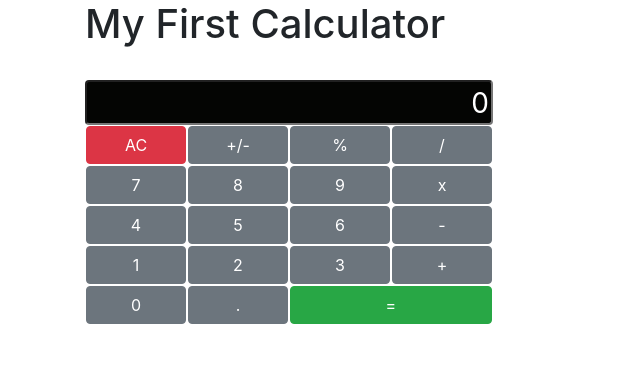
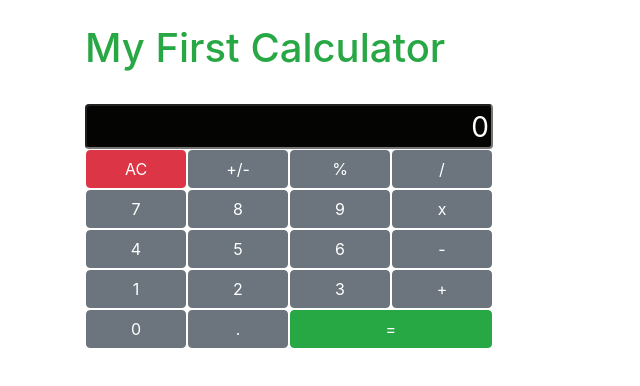
Before and after one commit to MSolovyeva/Calculator, a plain HTML site: page index.html in a window 1280 px wide. Shown: the whole page, without its empty margins (0-640 px from the left). Drawn offline with nearby package versions, Linux system fonts and the light colour scheme.

Commit message:
color of h1

```diff
--- a/index.html
+++ b/index.html
@@ -7,7 +7,7 @@
     <link href="styles.css" rel="stylesheet" type="text/css">
 </head>
 <body>
-    <div class="container">
+    <div class="container"><br>
     <h1>My First Calculator</h1>
     <br>
     <input id="display" type="text" value="0">
--- a/styles.css
+++ b/styles.css
@@ -1,4 +1,6 @@
-
+h1{
+    color: #28a745;
+}
 
 #display{
     border-radius: .25rem;
```
